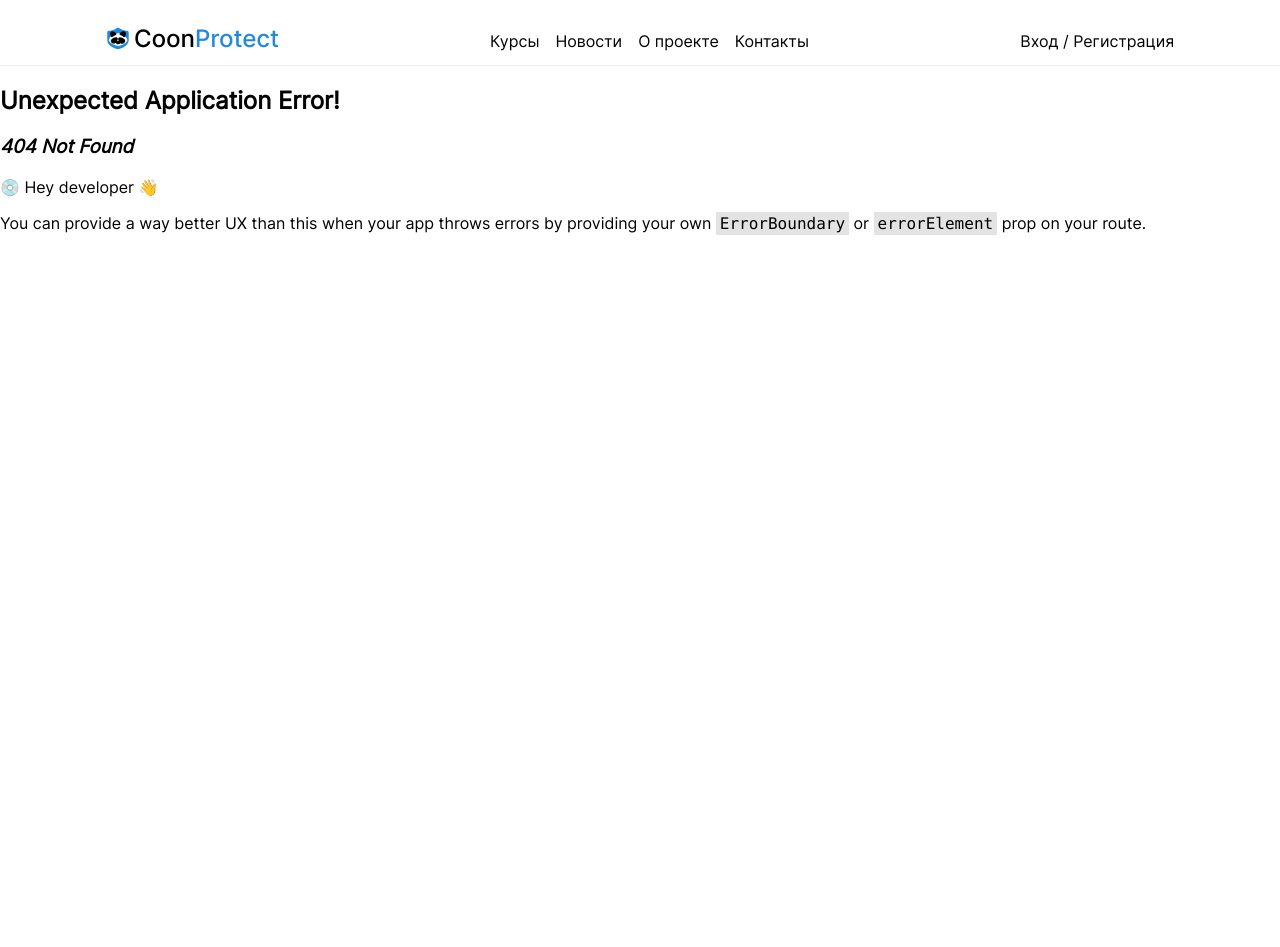
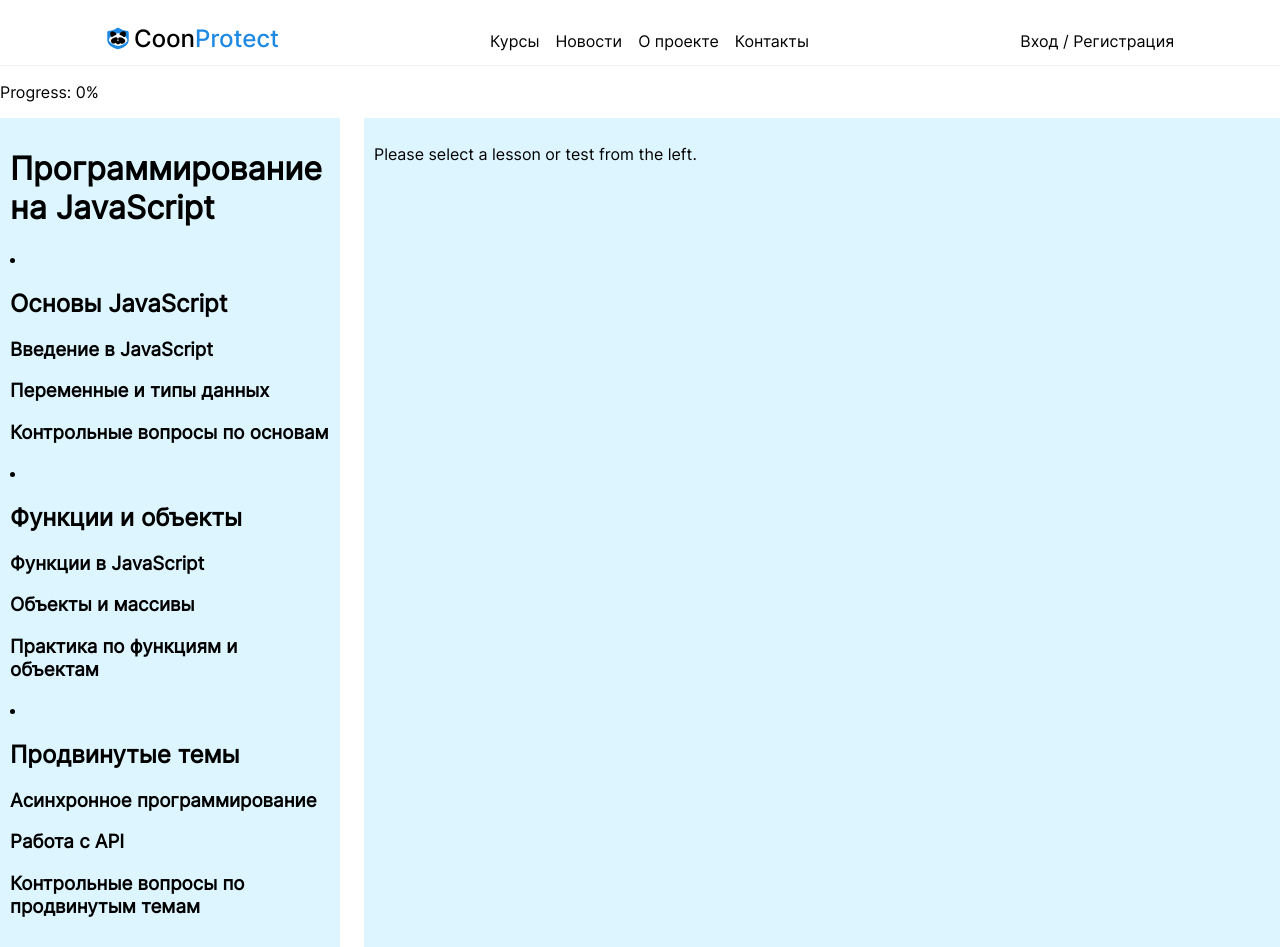
Before and after one commit to Alis2417/CoonProtect, a React (Create React App) app in the folder frontend/coonproject/: page /keis in a window 1280 px wide. Before the commit this address had no page. Before the commit the page ends 800 px from the top, so only its background shows below. Built offline with nearby package versions, Linux system fonts and the light colour scheme.

Commit message:
feat(keis): добавлена страница открытый курс

```diff
--- a/frontend/coonproject/src/App.js
+++ b/frontend/coonproject/src/App.js
@@ -10,6 +10,7 @@ import ContactsPage from './pages/contacts';
 import LoginPage from './pages/login';
 import CoursesPage from './pages/courses';
 import ProfilePage from './pages/profile';
+import KeisPage from './pages/keis';
 
 function App() {
   const router =  createBrowserRouter([
@@ -48,6 +49,10 @@ function App() {
           path: "profile",
           element: <ProfilePage />,
         },
+        {
+          path: "keis",
+          element: <KeisPage />,
+        },
       ],
     },
   ]);
--- /dev/null
+++ b/frontend/coonproject/src/pages/keis/index.js
@@ -0,0 +1,192 @@
+import React, { useState, useEffect } from 'react';
+import './keis-page.style.css';
+
+// Компонент для рендеринга урока
+function LessonPanel({ htmlContent, onComplete }) {
+    return (
+        <div className="lesson-panel">
+            <div dangerouslySetInnerHTML={{ __html: htmlContent }}></div>
+            <button onClick={onComplete}>Mark Lesson as Completed</button>
+        </div>
+    );
+}
+
+// Компонент для рендеринга теста
+function TestingPanel({ testData, onComplete }) {
+    const handleSubmit = (e) => {
+        e.preventDefault();
+        // Логика обработки отправки формы
+        console.log('Test submitted');
+        onComplete();
+    };
+
+    return (
+        <div className="testing-panel">
+            <form onSubmit={handleSubmit}>
+                <div dangerouslySetInnerHTML={{ __html: testData }}></div>
+                <button type="submit">Submit</button>
+            </form>
+        </div>
+    );
+}
+
+// Основной компонент курса
+function KeisPage() {
+    const data = courseData;
+    const [completedLessons, setCompletedLessons] = useState([]);
+    const [currentLesson, setCurrentLesson] = useState(null);
+
+    // Загрузка прогресса из localStorage
+    useEffect(() => {
+        const savedProgress = JSON.parse(localStorage.getItem('courseProgress'));
+        if (savedProgress) {
+            setCompletedLessons(savedProgress.completedLessons || []);
+            setCurrentLesson(savedProgress.currentLesson || null);
+        }
+    }, []);
+
+    // Сохранение прогресса в localStorage
+    useEffect(() => {
+        const progress = { completedLessons, currentLesson };
+        localStorage.setItem('courseProgress', JSON.stringify(progress));
+    }, [completedLessons, currentLesson]);
+
+    const markAsCompleted = (id) => {
+        if (!completedLessons.includes(id)) {
+            setCompletedLessons([...completedLessons, id]);
+        }
+    };
+
+    const handleLessonClick = (id) => {
+        setCurrentLesson(id);
+    };
+
+    const totalLessons = data.modules.reduce((acc, module) => acc + module.lessons.length, 0);
+    const completedPercentage = Math.round((completedLessons.length / totalLessons) * 100);
+
+    const currentLessonData = data.modules
+        .flatMap((module) => module.lessons)
+        .find((lesson) => lesson.id === currentLesson);
+
+    return (
+        <div className="course">
+            <p>Progress: {completedPercentage}%</p>
+            <div className="course-content">
+                <div className="sidebar">
+                    <h1>{data.title}</h1>
+                    {data.modules.map((module) => (
+                        <li key={module.id} className="module">
+                            <h2>{module.title}</h2>
+                            {module.lessons.map((lesson) => (
+                                <div key={lesson.id} className="lesson-or-test">
+                                    <h3 onClick={() => handleLessonClick(lesson.id)} style={{ cursor: 'pointer' }}>
+                                        {lesson.title} {completedLessons.includes(lesson.id) && ' (Completed)'}
+                                    </h3>
+                                </div>
+                            ))}
+                        </li>
+                    ))}
+                </div>
+                <div className="main-content">
+                    {currentLessonData ? (
+                        currentLessonData.type === 'lesson' ? (
+                            <LessonPanel
+                                htmlContent={currentLessonData.data}
+                                onComplete={() => markAsCompleted(currentLessonData.id)}
+                            />
+                        ) : (
+                            <TestingPanel
+                                testData={currentLessonData.data}
+                                onComplete={() => markAsCompleted(currentLessonData.id)}
+                            />
+                        )
+                    ) : (
+                        <p>Please select a lesson or test from the left.</p>
+                    )}
+                </div>
+            </div>
+        </div>
+    );
+}
+
+// Пример данных курса
+const courseData = {
+    id: 0,
+    title: 'Программирование на JavaScript',
+    modules: [
+        {
+            id: 1,
+            title: 'Основы JavaScript',
+            lessons: [
+                {
+                    id: 0,
+                    title: 'Введение в JavaScript',
+                    type: 'lesson',
+                    data: '<h3>Введение в JavaScript</h3><p>JavaScript - это язык программирования, используемый для создания динамических веб-страниц.</p>',
+                },
+                {
+                    id: 1,
+                    title: 'Переменные и типы данных',
+                    type: 'lesson',
+                    data: '<h3>Переменные и типы данных</h3><p>В JavaScript есть несколько типов данных: строки, числа, объекты и др.</p>',
+                },
+                {
+                    id: 2,
+                    title: 'Контрольные вопросы по основам',
+                    type: 'test',
+                    data: '<label>Что такое переменная в JavaScript? <input type="text" name="question1" /></label><br/><label>Какие типы данных вы знаете? <input type="text" name="question2" /></label>',
+                },
+            ],
+        },
+        {
+            id: 2,
+            title: 'Функции и объекты',
+            lessons: [
+                {
+                    id: 3,
+                    title: 'Функции в JavaScript',
+                    type: 'lesson',
+                    data: '<h3>Функции в JavaScript</h3><p>Функции позволяют выполнять блоки кода многократно, с возможностью передачи аргументов.</p>',
+                },
+                {
+                    id: 4,
+                    title: 'Объекты и массивы',
+                    type: 'lesson',
+                    data: '<h3>Объекты и массивы</h3><p>Объекты и массивы - это структуры данных, используемые для хранения коллекций значений.</p>',
+                },
+                {
+                    id: 5,
+                    title: 'Практика по функциям и объектам',
+                    type: 'test',
+                    data: '<label>Напишите функцию, которая принимает два числа и возвращает их сумму. <input type="text" name="question1" /></label><br/><label>Как создать объект в JavaScript? <input type="text" name="question2" /></label>',
+                },
+            ],
+        },
+        {
+            id: 3,
+            title: 'Продвинутые темы',
+            lessons: [
+                {
+                    id: 6,
+                    title: 'Асинхронное программирование',
+                    type: 'lesson',
+                    data: '<h3>Асинхронное программирование</h3><p>Асинхронное программирование позволяет выполнять операции без блокировки основного потока выполнения.</p>',
+                },
+                {
+                    id: 7,
+                    title: 'Работа с API',
+                    type: 'lesson',
+                    data: '<h3>Работа с API</h3><p>API (Application Programming Interface) позволяет взаимодействовать с другими приложениями и сервисами.</p>',
+                },
+                {
+                    id: 8,
+                    title: 'Контрольные вопросы по продвинутым темам',
+                    type: 'test',
+                    data: '<label>Что такое промисы в JavaScript? <input type="text" name="question1" /></label><br/><label>Как вызвать API с помощью fetch? <input type="text" name="question2" /></label>',
+                },
+            ],
+        },
+    ],
+};
+
+export default KeisPage;
--- /dev/null
+++ b/frontend/coonproject/src/pages/keis/keis-page.style.css
@@ -0,0 +1,18 @@
+.course-content {
+    display: flex;
+    max-width: 1920px;
+    justify-content: space-between;
+}
+
+.sidebar {
+    width: 25%;
+    padding: 10px;
+
+    background-color: #DCF5FE;
+}
+
+.main-content {
+    width: 70%;
+    padding: 10px;
+    background-color: #DCF5FE;
+}
```
